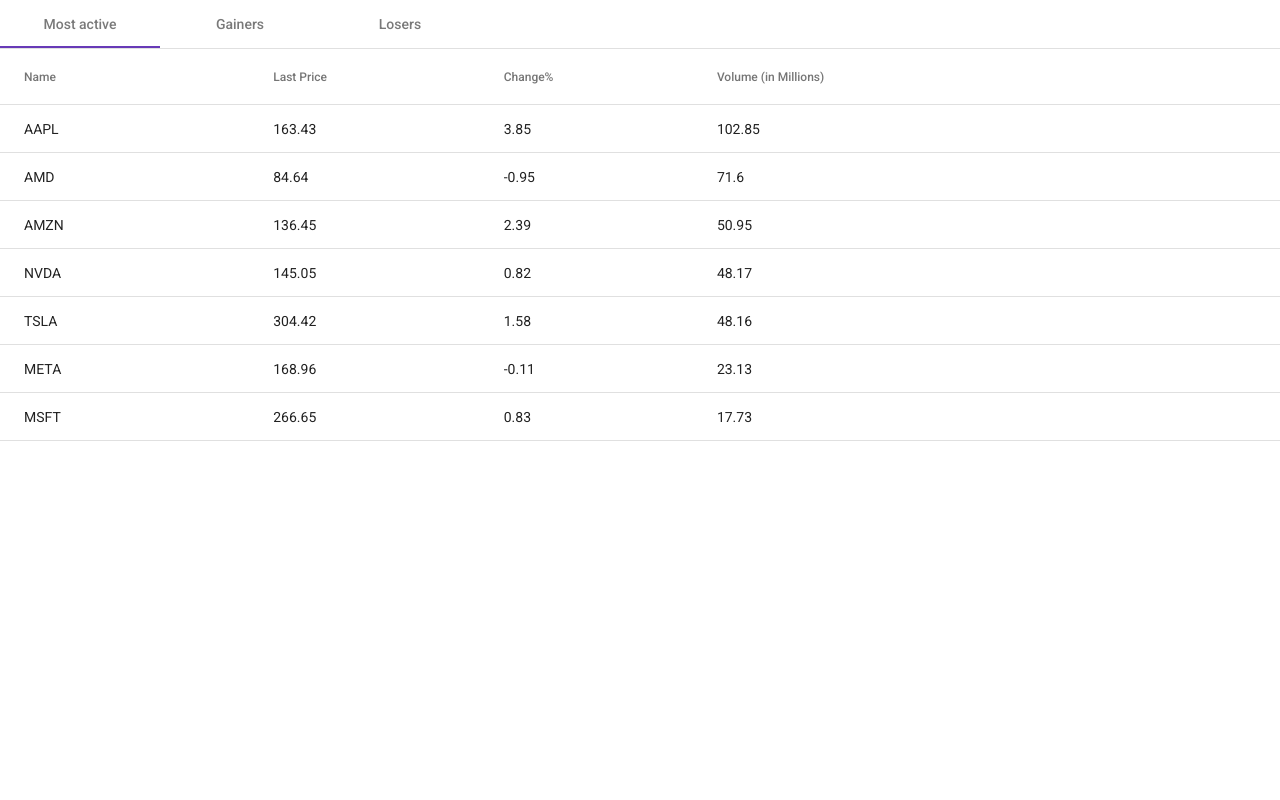
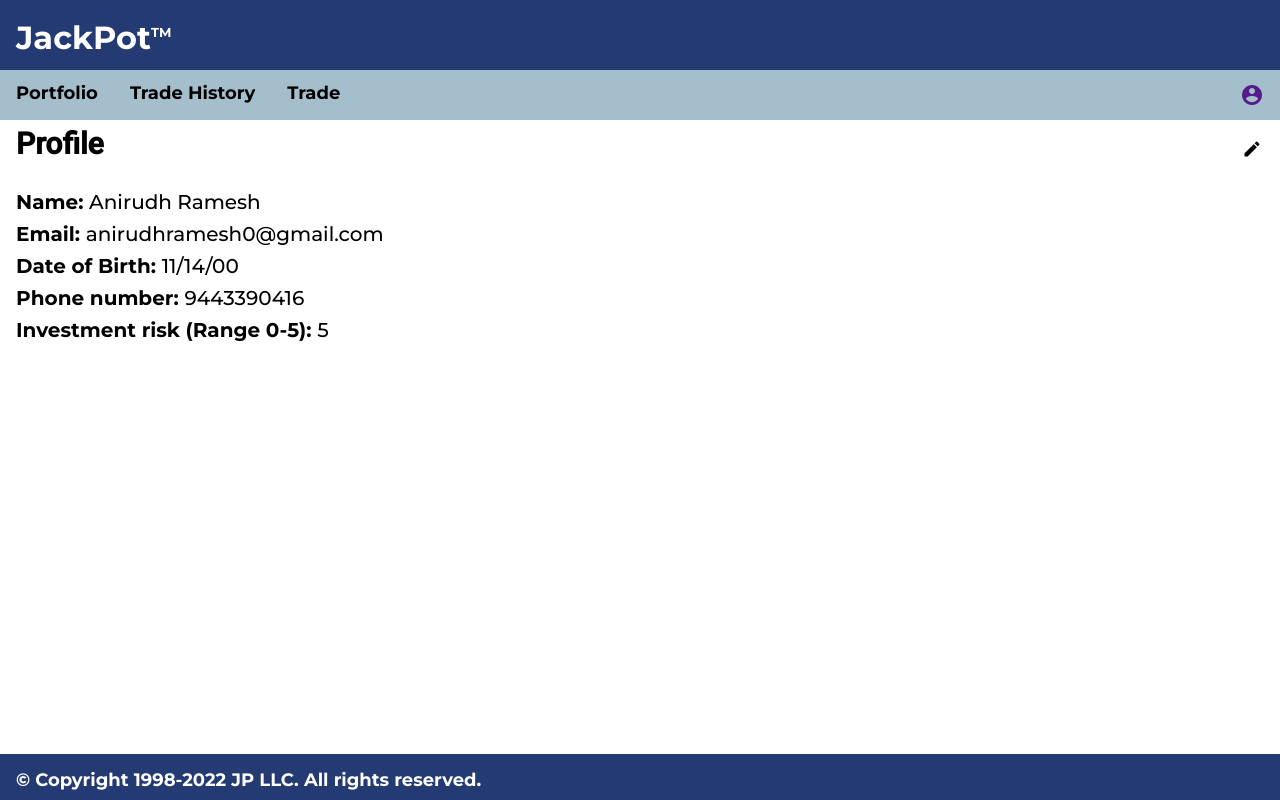
Before and after one commit to lAnirudhRameshl/JackPot, an Angular app in the folder JackPot/: page /anirudh in a window 1280 px wide. Built offline with nearby package versions, Linux system fonts and the light colour scheme.

Commit message:
added profile page

```diff
--- a/JackPot/src/app/app-routing.module.ts
+++ b/JackPot/src/app/app-routing.module.ts
@@ -4,6 +4,7 @@
 import { NgModule } from '@angular/core';
 import { RouterModule, Routes } from '@angular/router';
 import { TabsComponent } from './components/organisms/tabs/tabs.component';
+import { ProfilePageComponent } from './components/pages/profile-page/profile-page.component';
 
 //Let's add temporary routes with our names here for testing and not change app.component as it'll be easier to merge etc
 
@@ -11,7 +12,7 @@
   { path: 'aadarsh', component: BuySellPanelComponent },
   {
     path: 'anirudh',
-    component: TabsComponent,
+    component: ProfilePageComponent,
   },
 ];
 
--- a/JackPot/src/app/app.component.css
+++ b/JackPot/src/app/app.component.css
@@ -2,3 +2,9 @@
 .remove{
     height: 420px;
 }
+
+:host {
+    display: flex;
+    flex-direction: column;
+    min-height: 100vh;
+}
--- a/JackPot/src/app/app.component.html
+++ b/JackPot/src/app/app.component.html
@@ -1,2 +1 @@
-
 <router-outlet></router-outlet>
--- a/JackPot/src/app/components/molecules/profile-detail/profile-detail.component.css
+++ b/JackPot/src/app/components/molecules/profile-detail/profile-detail.component.css
@@ -0,0 +1,8 @@
+.profile-detail {
+    font-family: 'Montserrat';
+    font-size: 20px;
+}
+
+.profile-detail span {
+    font-weight: bold;
+}
--- a/JackPot/src/app/components/organisms/profile-content/profile-content.component.css
+++ b/JackPot/src/app/components/organisms/profile-content/profile-content.component.css
@@ -0,0 +1,30 @@
+.page-head {
+    display: flex;
+    flex-direction: row;
+    padding: 0.5rem 1rem;
+}
+
+.page-heading {
+    font-weight: 900;
+    font-size: 30px;
+}
+
+.expanded  {
+    flex-grow: 1;
+}
+
+button {
+    height: 24px;
+    width: 24px;
+}
+
+.mat-icon {
+    color: black;
+    font-size: 20px;
+    height: 24px;
+    width: 24px;
+}
+
+.page-content {
+    padding: 0.5rem 1rem;
+}
--- a/JackPot/src/app/components/organisms/profile-content/profile-content.component.html
+++ b/JackPot/src/app/components/organisms/profile-content/profile-content.component.html
@@ -1,5 +1,14 @@
-<app-profile-detail [detailName]="'Name'" [detailValue]="userDetail.firstName + ' ' + userDetail.lastName"></app-profile-detail>
-<app-profile-detail [detailName]="'Email'" [detailValue]="userDetail.email"></app-profile-detail>
-<app-profile-detail [detailName]="'Date of Birth'" detailValue="{{userDetail.dateOfBirth | date:'shortDate'}}"></app-profile-detail>
-<app-profile-detail [detailName]="'Phone number'" [detailValue]="userDetail.phoneNumber"></app-profile-detail>
-<app-profile-detail [detailName]="'Investment risk (Range 0-5)'" [detailValue]="userDetail.investmentRisk.toString()"></app-profile-detail>
+<div class="page-head">
+    <h2 class="page-heading">Profile</h2>
+    <div class="expanded"></div>
+    <button mat-icon-button>
+        <mat-icon>edit</mat-icon>
+    </button>
+</div>
+<div class="page-content">
+    <app-profile-detail [detailName]="'Name'" [detailValue]="userDetail.firstName + ' ' + userDetail.lastName"></app-profile-detail>
+    <app-profile-detail [detailName]="'Email'" [detailValue]="userDetail.email"></app-profile-detail>
+    <app-profile-detail [detailName]="'Date of Birth'" detailValue="{{userDetail.dateOfBirth | date:'shortDate'}}"></app-profile-detail>
+    <app-profile-detail [detailName]="'Phone number'" [detailValue]="userDetail.phoneNumber"></app-profile-detail>
+    <app-profile-detail [detailName]="'Investment risk (Range 0-5)'" [detailValue]="userDetail.investmentRisk.toString()"></app-profile-detail>
+</div>
--- a/JackPot/src/app/components/pages/profile-page/profile-page.component.css
+++ b/JackPot/src/app/components/pages/profile-page/profile-page.component.css
@@ -0,0 +1,9 @@
+:host {
+    display: flex;
+    flex-direction: column;
+    min-height: 100vh;
+}
+
+app-profile-content {
+    flex-grow: 1;
+}
--- a/JackPot/src/app/components/pages/profile-page/profile-page.component.html
+++ b/JackPot/src/app/components/pages/profile-page/profile-page.component.html
@@ -1 +1,4 @@
-<p>profile-page works!</p>
+<app-header></app-header>
+<app-nav-bar></app-nav-bar>
+<app-profile-content></app-profile-content>
+<app-footer></app-footer>
--- a/JackPot/src/styles.css
+++ b/JackPot/src/styles.css
@@ -1,4 +1,4 @@
 /* You can add global styles to this file, and also import other style files */
 @import url('https://fonts.googleapis.com/css2?family=Cardo&family=Cinzel:wght@500&family=Montserrat:ital,wght@0,200;0,300;0,500;0,700;0,800;0,900;1,600;1,700;1,800;1,900&display=swap');
-html, body { height: 100%; }
+html, body { min-height: 100vh; }
 body { margin: 0; font-family: Roboto, "Helvetica Neue", sans-serif; }
```
Also changed, not shown: JackPot/src/app/app.module.ts (+3 -8 lines).
